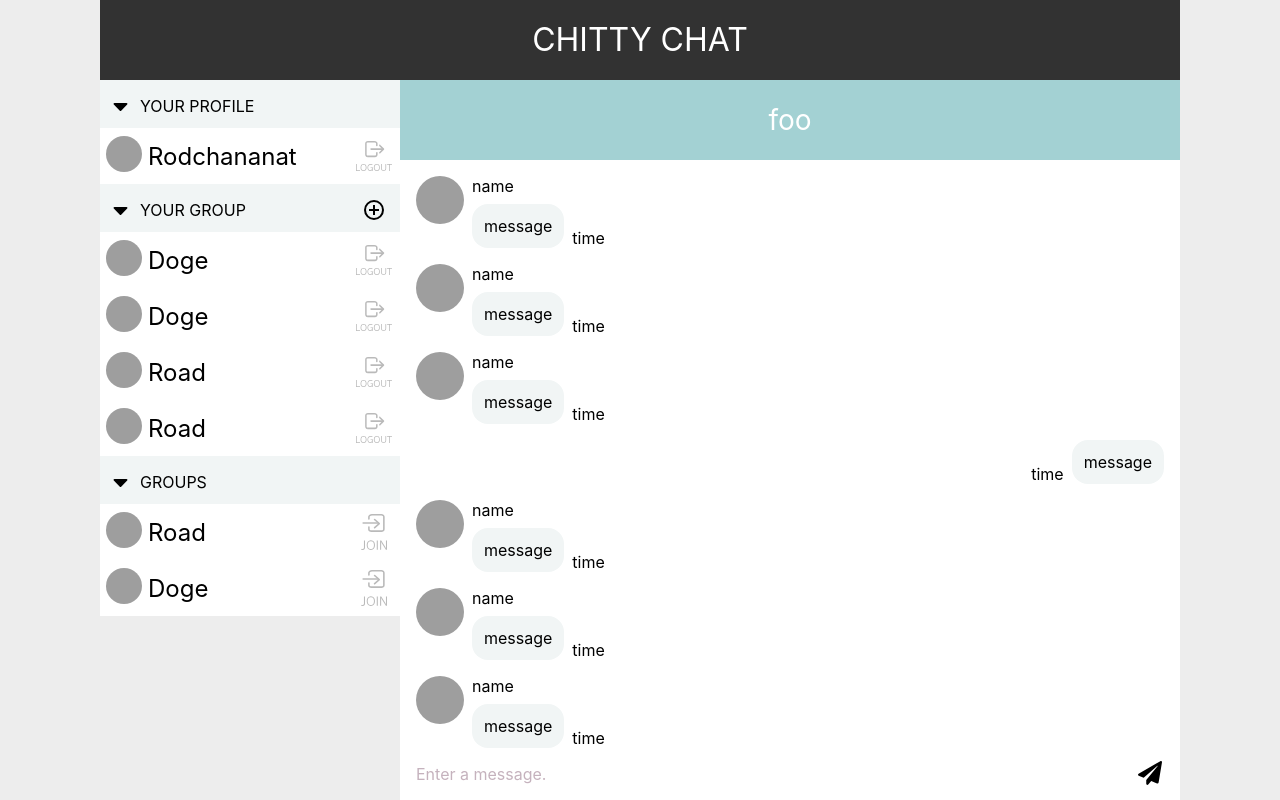
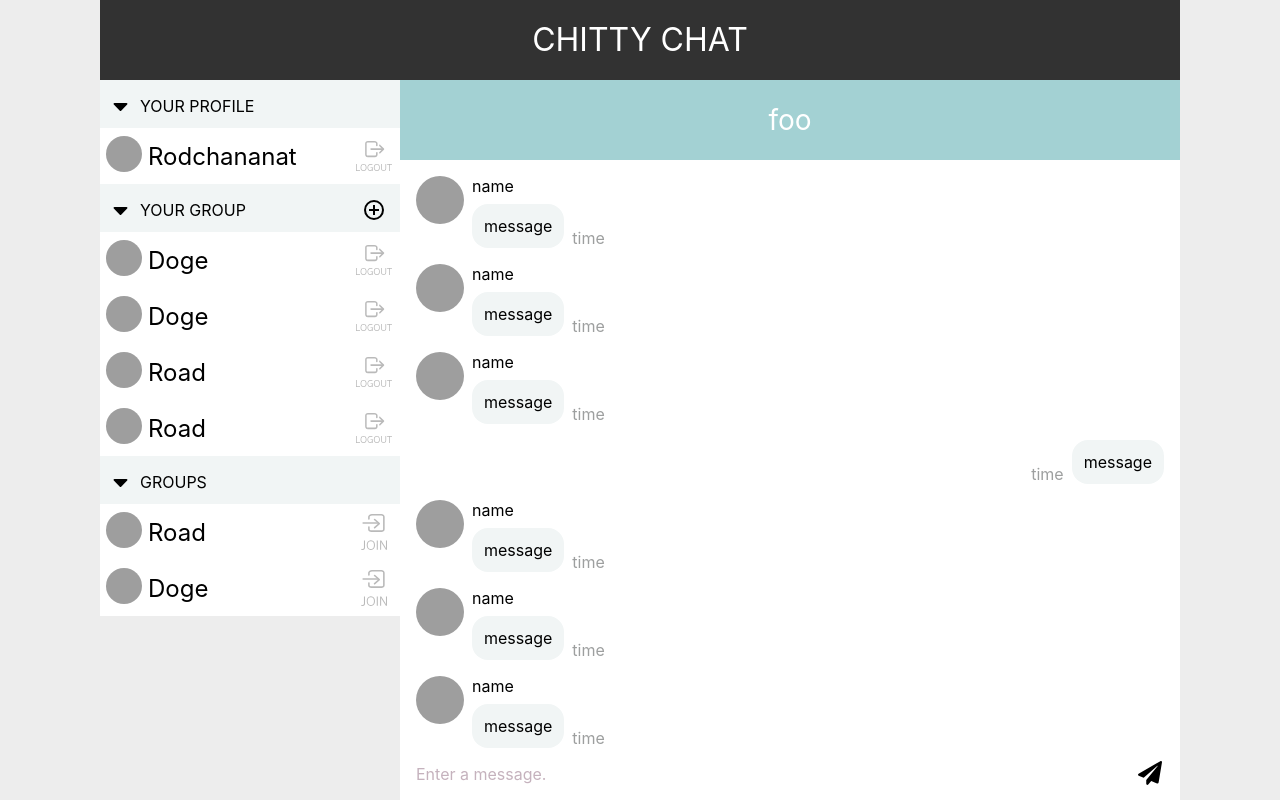
Before and after one commit to ttkuea/chitty-chat-frontend, a React (Create React App) app: page / in a window 1280 px wide. Built offline with nearby package versions, Linux system fonts and the light colour scheme; grey boxes are pictures that could not be loaded; the HTML template or start-up script is replaced by a standard one.

Commit message:
make timestamp more muted

```diff
--- a/src/views/chat/chat-room/components/chat-bubble.scss
+++ b/src/views/chat/chat-room/components/chat-bubble.scss
@@ -33,5 +33,6 @@
     .timestamp {
         margin-left: 8px;
         align-self: flex-end;
+        color: #9d9f9f;
     }
 }
```
